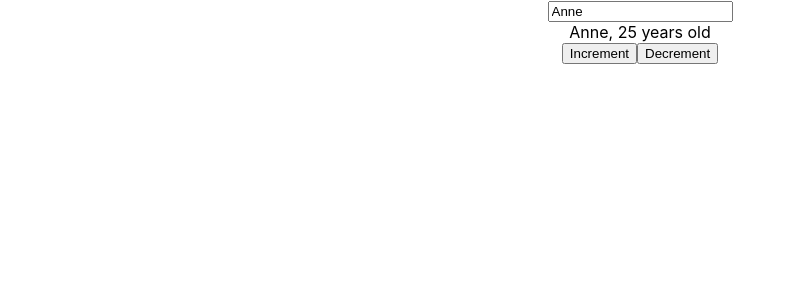
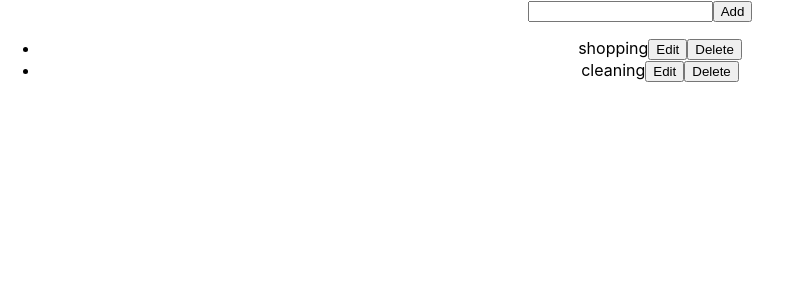
Before and after one commit to itsninam/user-reducer-practice, a React (Create React App) app: page / in a window 1280 px wide. Shown: the top 300 px of the page, without its empty margins (0-792 px from the left). Built offline with nearby package versions, Linux system fonts and the light colour scheme.

Commit message:
To-do list example

```diff
--- a/src/App.js
+++ b/src/App.js
@@ -1,56 +1,73 @@
-import { useReducer } from "react";
+import { useReducer, useState } from "react";
 import "./App.css";
+import TaskList from "./TaskList";
+import Input from "./Input";
 
+// const initialValue = {
+//   name: "Anne",
+//   age: 25,
+// };
+
+// const reducer = (state, action) => {
+//   switch (action.type) {
+//     case "increment": {
+//       return {
+//         ...state,
+//         age: state.age + 1,
+//       };
+//     }
+
+//     case "decrement": {
+//       return {
+//         ...state,
+//         age: state.age - 1,
+//       };
+//     }
+
+//     case "change_name": {
+//       return {
+//         ...state,
+//         name: action.payload,
+//       };
+//     }
+//   }
+// };
 const initialValue = {
-  name: "Anne",
-  age: 25,
+  tasks: [
+    {
+      taskName: "shopping",
+    },
+    {
+      taskName: "cleaning",
+    },
+  ],
 };
 
 const reducer = (state, action) => {
   switch (action.type) {
-    case "increment": {
+    case "add_task": {
       return {
         ...state,
-        age: state.age + 1,
-      };
-    }
-
-    case "decrement": {
-      return {
-        ...state,
-        age: state.age - 1,
-      };
-    }
-
-    case "change_name": {
-      return {
-        ...state,
-        name: action.payload,
+        tasks: [...state.tasks, { taskName: action.payload }],
       };
     }
   }
 };
+function App() {
+  // const [state, dispatch] = useReducer(reducer, initialValue);
+  const [state, dispatch] = useReducer(reducer, initialValue);
 
-function App() {
-  const [state, dispatch] = useReducer(reducer, initialValue);
+  const handleSubmitTask = (event, userInput) => {
+    event.preventDefault();
+
+    dispatch({ type: "add_task", payload: userInput });
+  };
 
   return (
     <div className="App">
-      <input
-        value={state.name}
-        onChange={(event) =>
-          dispatch({ type: "change_name", payload: event.target.value })
-        }
-      />
+      <Input handleSubmitTask={handleSubmitTask} />
 
-      <div>
-        <span>
-          {state.name}, {state.age} years old
-        </span>
-      </div>
-
-      <button onClick={() => dispatch({ type: "increment" })}>Increment</button>
-      <button onClick={() => dispatch({ type: "decrement" })}>Decrement</button>
+      <TaskList state={state} />
     </div>
   );
 }
--- /dev/null
+++ b/src/Input.js
@@ -0,0 +1,22 @@
+import { useState } from "react";
+
+const Input = ({ handleSubmitTask }) => {
+  const [userInput, setUserInput] = useState("");
+
+  const handleUserInput = (event) => {
+    setUserInput(event.target.value);
+  };
+  return (
+    <form
+      onSubmit={(event) => {
+        handleSubmitTask(event, userInput);
+        setUserInput("");
+      }}
+    >
+      <input value={userInput} onChange={handleUserInput} />
+      <button type="submit">Add</button>
+    </form>
+  );
+};
+
+export default Input;
--- /dev/null
+++ b/src/Task.js
@@ -0,0 +1,11 @@
+const Task = ({ task }) => {
+  return (
+    <li>
+      <span>{task.taskName}</span>
+      <button>Edit</button>
+      <button>Delete</button>
+    </li>
+  );
+};
+
+export default Task;
--- /dev/null
+++ b/src/TaskList.js
@@ -0,0 +1,13 @@
+import Task from "./Task";
+
+const TaskList = ({ state }) => {
+  return (
+    <ul>
+      {state.tasks.map((task, index) => {
+        return <Task task={task} key={index} />;
+      })}
+    </ul>
+  );
+};
+
+export default TaskList;
```
